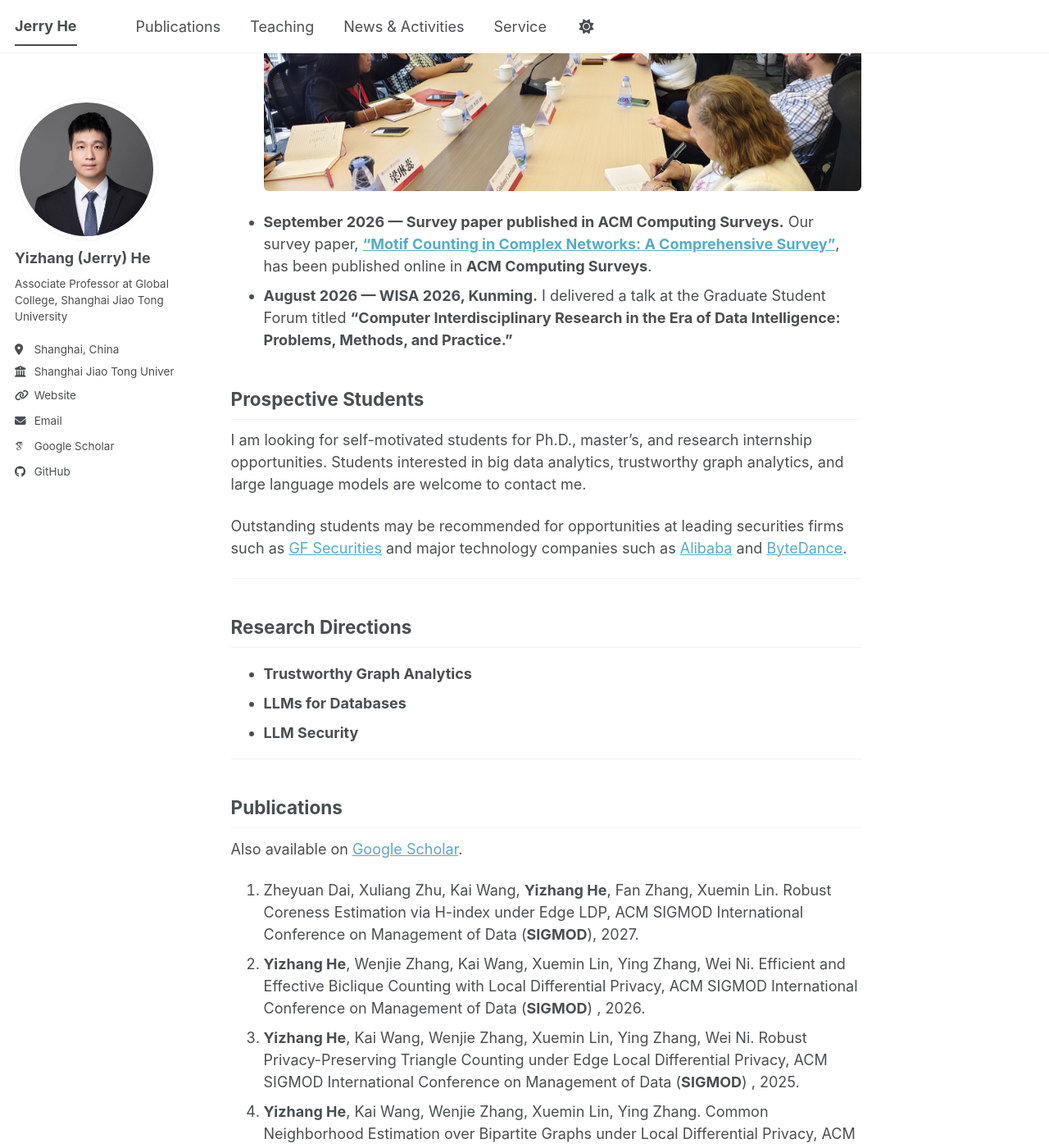
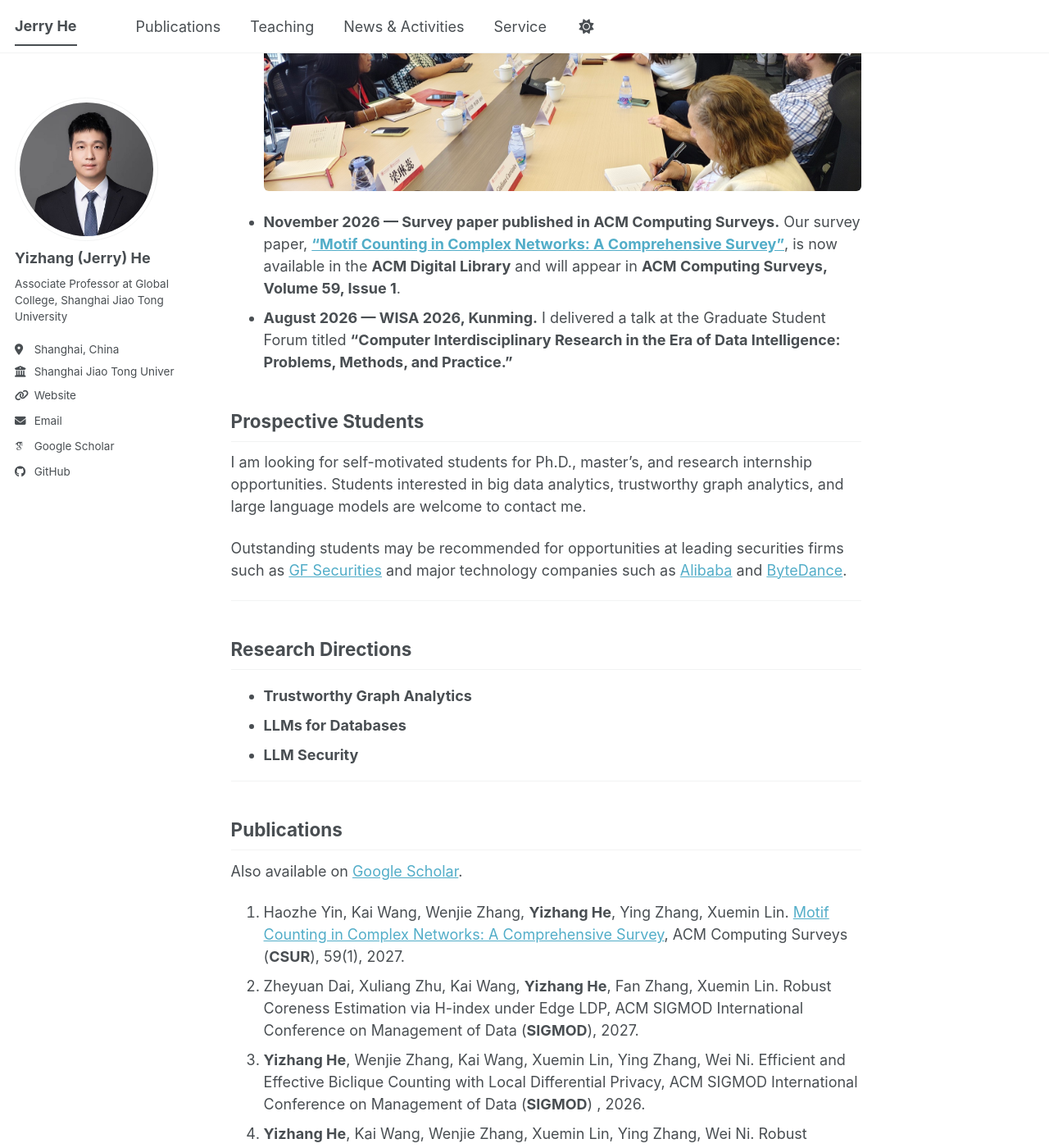
Before and after one commit to jerryUNSW/jerryUNSW.github.io, a Jekyll site: the page built from _pages/about.md, in a window 1280 px wide and 1400 px high, scrolled down 1002 px. Shown: the whole window at 82% size. Built offline with Jekyll 4.4.1, drawn with Linux system fonts in a browser that asks for light colours; some web fonts are replaced; a script bundle is joined from its source files by our own code; library files that are not in the unit come from our copies.

Commit message:
Update survey publication details

```diff
--- a/_pages/about.md
+++ b/_pages/about.md
@@ -19,7 +19,7 @@ His research interests lie in **big data analytics**, **trustworthy graph analyt
 
   <img src="/images/news/2026-09-08-ai-international-talk.jpg" alt="Yizhang He delivering a lecture on artificial intelligence to officials from the Americas in Shanghai" style="width: 100%; height: auto; margin-top: 0.6rem; border-radius: 6px;">
 
-- **September 2026 — Survey paper published in ACM Computing Surveys.** Our survey paper, [**“Motif Counting in Complex Networks: A Comprehensive Survey”**](https://dl.acm.org/doi/10.1145/3844607), has been published online in **ACM Computing Surveys**.
+- **November 2026 — Survey paper published in ACM Computing Surveys.** Our survey paper, [**“Motif Counting in Complex Networks: A Comprehensive Survey”**](https://dl.acm.org/doi/10.1145/3844607), is now available in the **ACM Digital Library** and will appear in **ACM Computing Surveys, Volume 59, Issue 1**.
 - **August 2026 — WISA 2026, Kunming.** I delivered a talk at the Graduate Student Forum titled **“Computer Interdisciplinary Research in the Era of Data Intelligence: Problems, Methods, and Practice.”**
 
 ## Prospective Students
@@ -42,6 +42,7 @@ Outstanding students may be recommended for opportunities at leading securities
 
 Also available on [Google Scholar](https://scholar.google.com/citations?user=AeA4sfcAAAAJ).
 
+1. Haozhe Yin, Kai Wang, Wenjie Zhang, **Yizhang He**, Ying Zhang, Xuemin Lin. [Motif Counting in Complex Networks: A Comprehensive Survey](https://dl.acm.org/doi/10.1145/3844607), ACM Computing Surveys (**CSUR**), 59(1), 2027.
 1. Zheyuan Dai, Xuliang Zhu, Kai Wang, **Yizhang He**, Fan Zhang, Xuemin Lin. Robust Coreness Estimation via H-index under Edge LDP, ACM SIGMOD International Conference on Management of Data (**SIGMOD**), 2027.
 1. **Yizhang He**, Wenjie Zhang, Kai Wang, Xuemin Lin, Ying Zhang, Wei Ni. Efficient and Effective Biclique Counting with Local Differential Privacy, ACM SIGMOD International Conference on Management of Data (**SIGMOD**) , 2026.
 1. **Yizhang He**, Kai Wang, Wenjie Zhang, Xuemin Lin, Ying Zhang, Wei Ni. Robust Privacy-Preserving Triangle Counting under Edge Local Differential Privacy, ACM SIGMOD International Conference on Management of Data (**SIGMOD**) , 2025.
```
